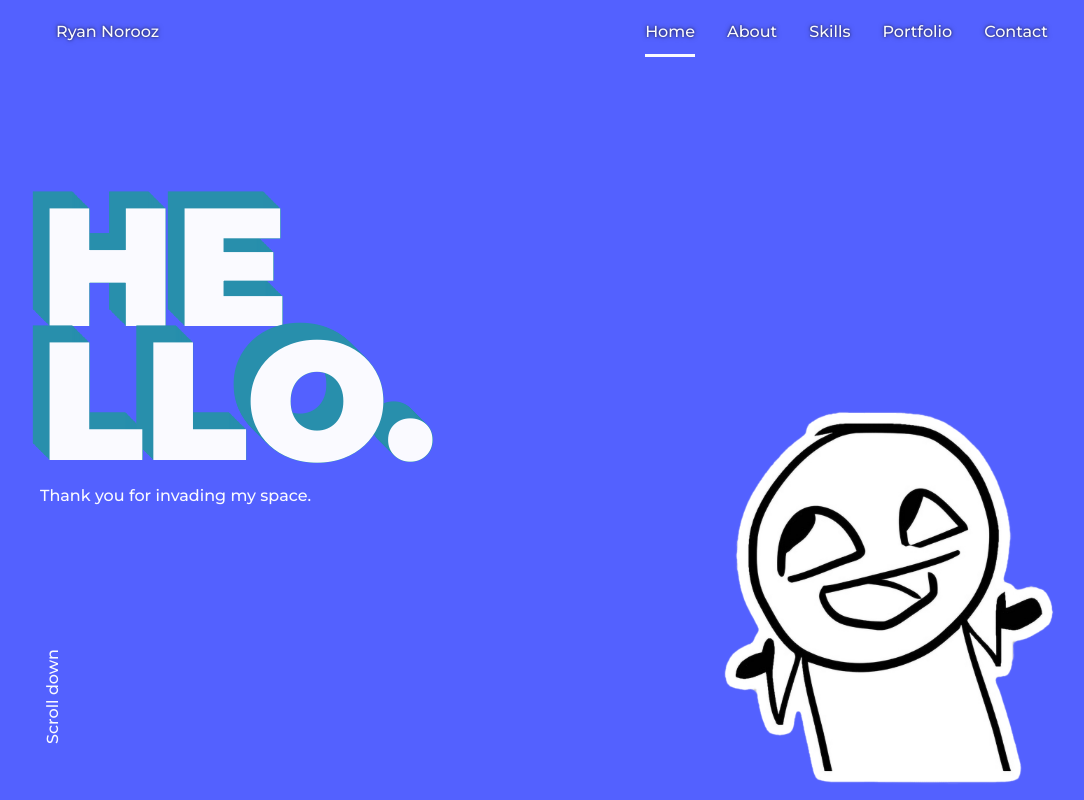
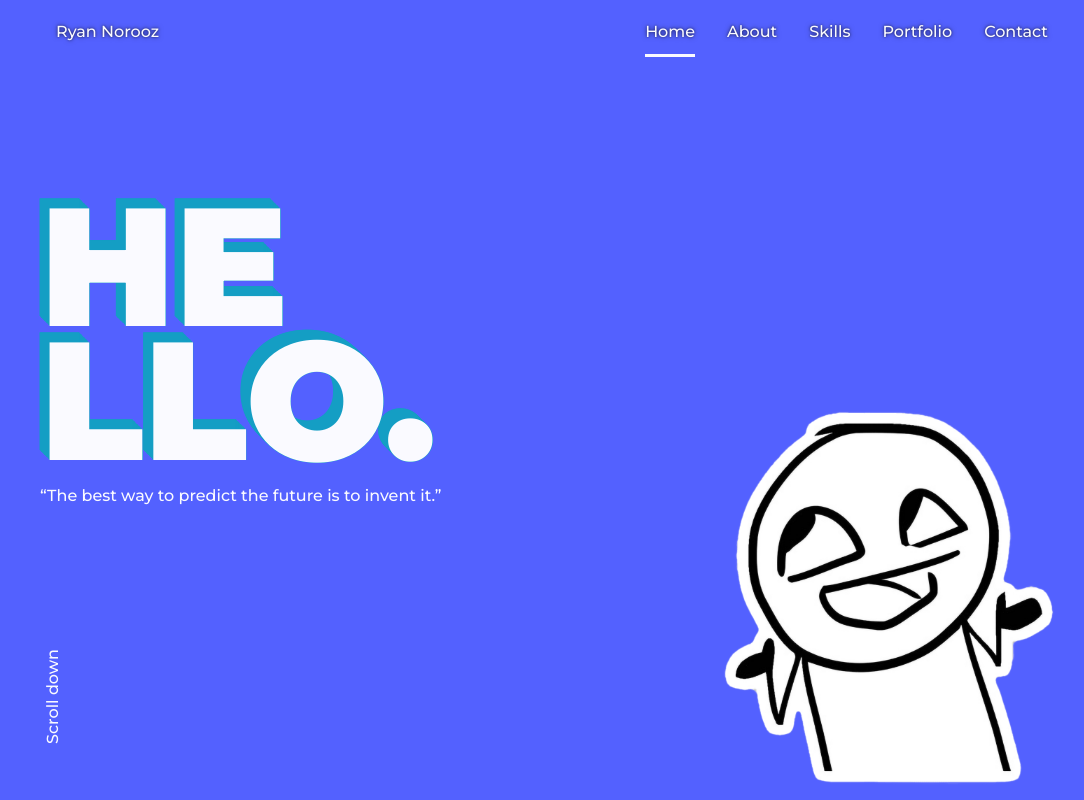
Before and after one commit to RyanNorooz/RyanNorooz.github.io, a Next.js app: page / in a window 1280 px wide. Shown: the top 800 px of the page, without its empty margins (88-1172 px from the left). Built offline with nearby package versions, Linux system fonts and the light colour scheme; some icons are missing.

Commit message:
fix: change hero section styles

```diff
--- a/components/home/HeroSection.tsx
+++ b/components/home/HeroSection.tsx
@@ -3,6 +3,17 @@ import { Icon } from '@iconify/react'
 import stickDudeArt from '@/public/img/stick-dude.png'
 
 export default function HeroSection() {
+  const quotes = [
+    'Thank you for invading my space.',
+    "One day i'm gonna make the onions cry.",
+    'I am the one who knocks.',
+    'They said dont give up on your dreams. so i went back to sleep',
+    'Im always lazy, so I became a programmer',
+    "I'm not a great programmer, I'm just a good programmer with great habits.",
+    'The best way to predict the future is to create it.',
+    '“The best way to predict the future is to invent it.”',
+    "If you are a programmer, you can't do anything until you can do something else.",
+  ]
   return (
     <section className="home" id="home">
       <div className="home__container bd-grid">
@@ -13,7 +24,7 @@ export default function HeroSection() {
         </h1>
 
         <p className="pl-2 home__subtitle font-semibold">
-          Thank you for invading my space.
+          {quotes[Math.floor(Math.random() * quotes.length)]}
         </p>
 
         <div className="home__scroll">
--- a/styles/styles.scss
+++ b/styles/styles.scss
@@ -279,12 +279,12 @@ $default-text-shadow-spread: false;
     font-size: var(--big-font-size);
     color: var(--white-color);
     line-height: 0.8;
-    @include text-shadow(shadow(#288fac, -0.1em, 0.1em));
+    @include text-shadow(shadow(#149ec4, -0.06em, 0.06em));
 
     &::selection {
       background: transparent;
       text-shadow: none;
-      @include text-shadow(shadow(#f04e26, -0.1em, 0.1em));
+      @include text-shadow(shadow(#f04e26, -0.08em, 0.08em));
     }
 
     // span {
```
